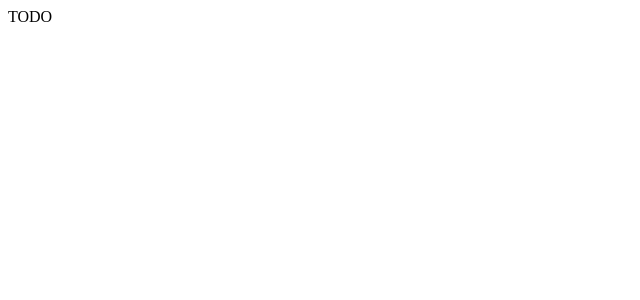
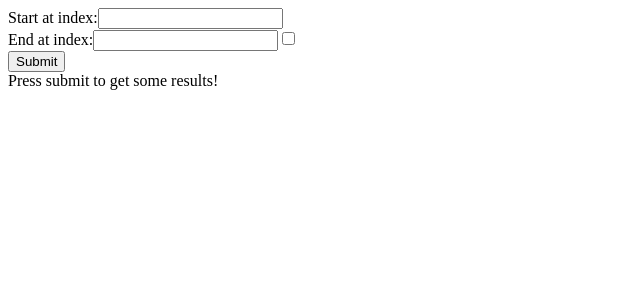
Before and after one commit to haydende/owen-wilson-frontend-react, a React (Create React App) app: page / in a window 1280 px wide. Shown: the top 300 px of the page, without its empty margins (0-640 px from the left). Built offline with nearby package versions, Linux system fonts and the light colour scheme.

Commit message:
Added first draft of Wow, WowList and OrderedWowSearch components

```diff
--- a/src/App.js
+++ b/src/App.js
@@ -1,6 +1,7 @@
+import OrderedWowSearch from "./component/ordered-search/ordered-wow-search";
 
 function App() {
-  return "TODO"
+    return <OrderedWowSearch />
 }
 
 export default App;
--- /dev/null
+++ b/src/component/ordered-search/ordered-wow-search.js
@@ -0,0 +1,71 @@
+import React, {useRef, useState} from "react";
+import WowList from "../wow-list/wow-list";
+
+export default function OrderedWowSearch() {
+
+    const dummyWows = [
+        {
+            movie: 'The Owen Wilson Movie',
+            director: 'Someone That Isn\'t Owen Wilson',
+            year: '2018',
+            character: 'Owen Wilson',
+            current_wow_in_movie: 1,
+            total_wows_in_movie: 2,
+            timestamp: '01:20:03',
+            full_line: 'Wow, that\'s a lot of wows!',
+            poster: ''
+        },
+        {
+            movie: 'The Owen Wilson Movie 2: The Wowenning',
+            director: 'Someone Else That Isn\'t Owen Wilson',
+            year: '2020',
+            character: 'Owen Wilson',
+            current_wow_in_movie: 3,
+            total_wows_in_movie: 3,
+            timestamp: '02:01:59',
+            full_line: 'Oh wow!',
+            poster: ''
+        }
+    ]
+
+    const startIndex = useRef()
+    const endIndex = useRef()
+    const useEndIndex = useRef()
+
+    const [submitted, setSubmitted] = useState(false)
+    const [error, setError] = useState(null)
+    const [wows, setWows] = useState(Array.of(0))
+
+    function submit(event) {
+        event.preventDefault()
+        setSubmitted(true)
+        setWows(dummyWows)
+        console.log(`Submitted with values [startIndex: ${startIndex.current.value}, endIndex: ${endIndex.current.value}, useEndIndex: ${useEndIndex.current.value}`)
+    }
+
+    return (
+        <>
+            <form onSubmit={submit}>
+                <div>
+                    <div>
+                        <label htmlFor="start-index-input">Start at index:</label>
+                        <input id="start-index-input" type="number" ref={startIndex} />
+                    </div>
+                    <div>
+                        <label htmlFor="end-index-input">End at index:</label>
+                        <input id="end-index-input" type="number" ref={endIndex} />
+                        <input id="end-index-toggle" type="checkbox" ref={useEndIndex} />
+                    </div>
+                    <div>
+                        <button id="submit-button" type="submit">Submit</button>
+                    </div>
+                </div>
+            </form>
+            <div id="search-results-list">
+                { wows.length > 0 && submitted ? <WowList wows={wows} /> : <div>Press submit to get some results!</div> }
+                { wows.length === 0 && submitted ? <div>It looks like nothing matched that criteria. Try again with something else!</div> : "" }
+                { error && submitted ? <div>It looks like there was an error when getting results. Give that another go, or submit an issue on GitHub if this persists</div> : "" }
+            </div>
+        </>
+    )
+}
--- /dev/null
+++ b/src/component/wow-list/wow-list.js
@@ -0,0 +1,17 @@
+
+import React from "react";
+import Wow from "../wow/wow";
+
+export default function WowList({ wows }) {
+
+    return (
+        <div>
+            {
+                wows.map(wow => (
+                    <Wow wow={wow} />
+                ))
+            }
+        </div>
+    )
+
+}
--- /dev/null
+++ b/src/component/wow/wow.js
@@ -0,0 +1,23 @@
+
+import React from "react";
+
+export default function Wow({ wow }) {
+
+    return (
+        <>
+            <div id="details-column">
+                <h1>{ wow.movie }, { wow.director }, { wow.year }</h1>
+                <h2>(Wow { wow.current_wow_in_movie }/{ wow.total_wows_in_movie })</h2>
+                <p><strong>Release Date</strong>: { wow.release_date }</p>
+                <p><strong>Owen Wilson's Character</strong>: { wow.character }</p>
+                <p><strong>Movie Duration</strong>: { wow.movie_duration }</p>
+                <p><strong>Timestamp</strong>: { wow.timestamp }</p>
+                <p><strong>Full line</strong> { wow.full_line }</p>
+            </div>
+            <div>
+                <img src={wow.poster} alt={`Poster for ${wow.movie}`} />
+            </div>
+        </>
+    )
+
+}
```
